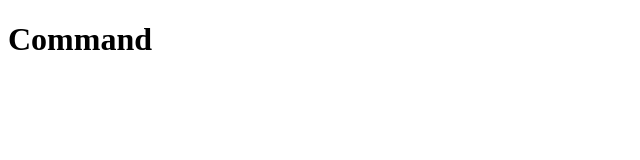
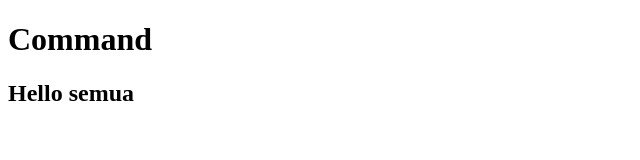
Before and after one commit to abdulmalikramdani/command, a plain HTML site: page index.html in a window 1280 px wide. Shown: the whole page, without its empty margins (0-640 px from the left). Drawn offline with Linux system fonts and the light colour scheme.

Commit message:
Update index.html

```diff
--- a/index.html
+++ b/index.html
@@ -7,5 +7,6 @@
 </head>
 <body>
     <h1>Command</h1>
+    <h2>Hello semua </h2>
 </body>
 </html>
```
